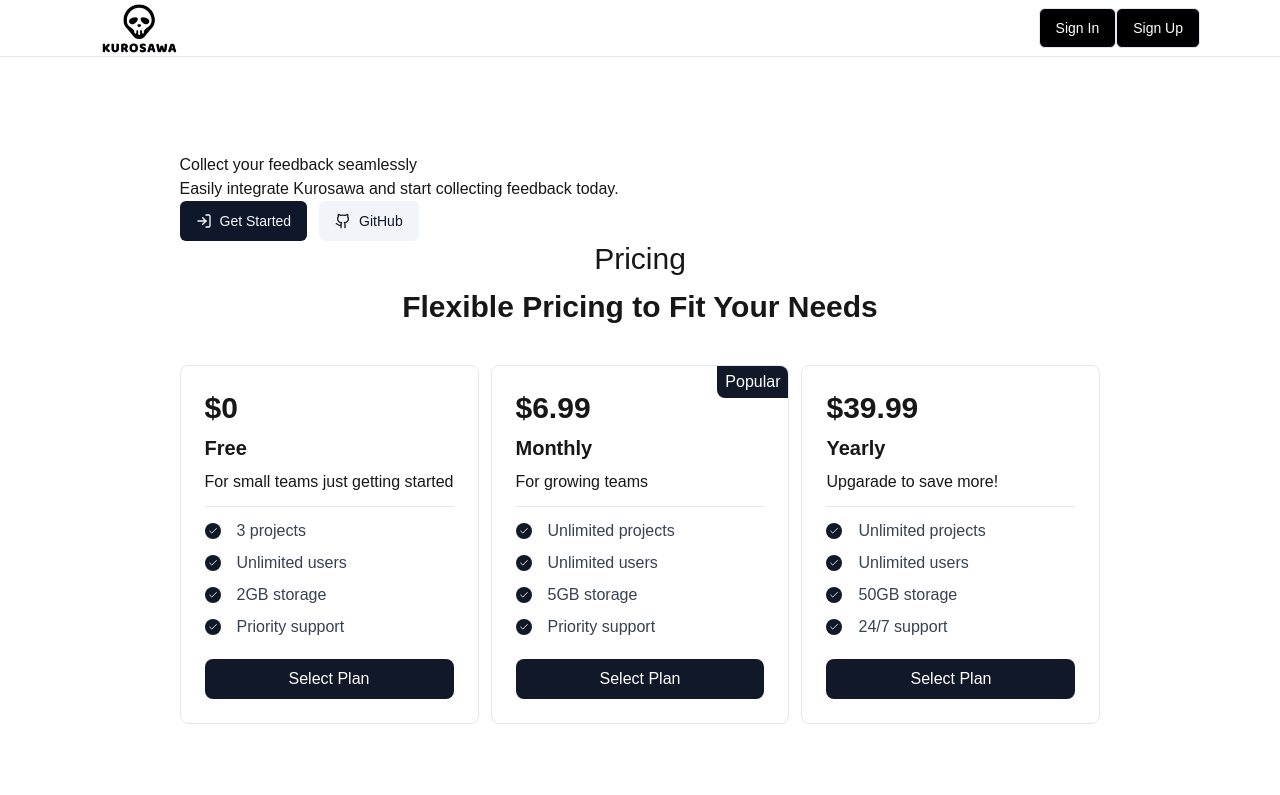
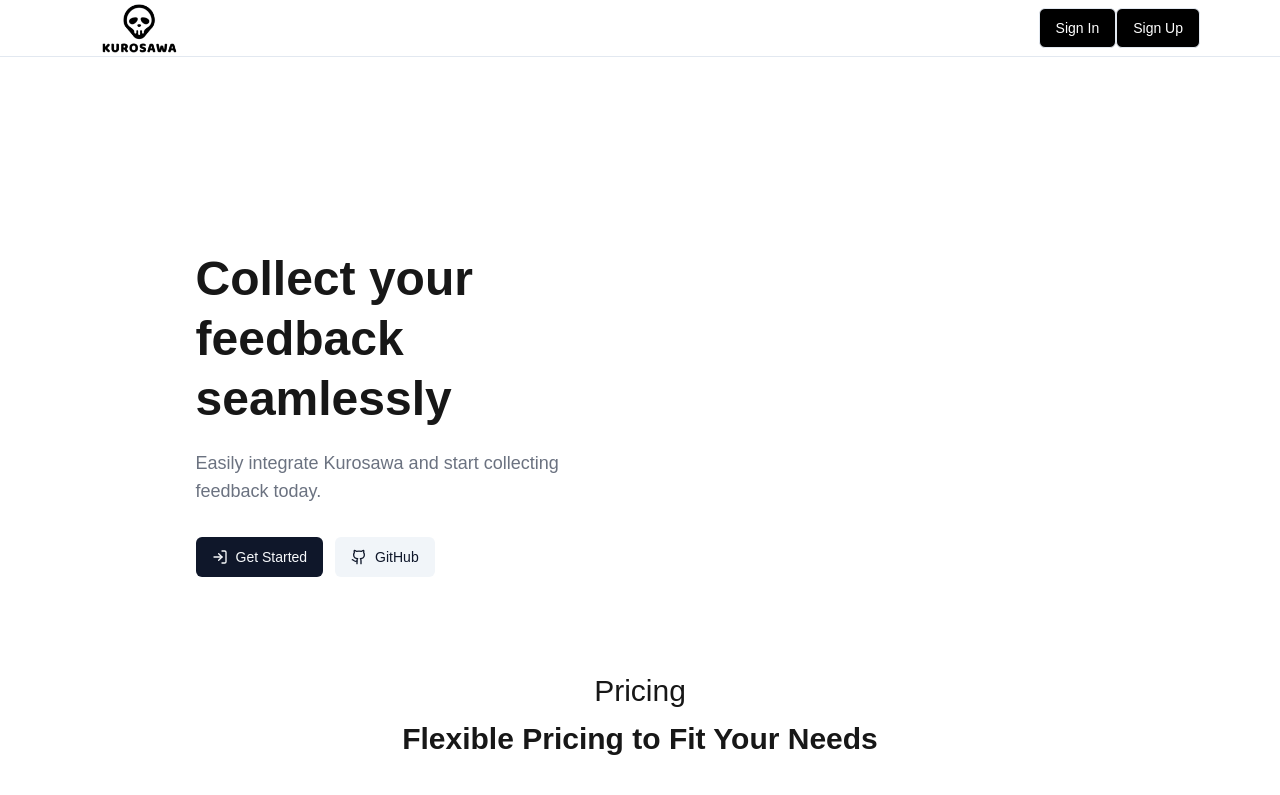
Before and after one commit to ppppppsmash/saasxxx, a Next.js app: page / in a window 1280 px wide. Shown: the top 795 px of the page. Built offline with nearby package versions, Linux system fonts and the light colour scheme; no server answers.

Commit message:
feat: add hero section styling

```diff
--- a/app/landing-page/hero.tsx
+++ b/app/landing-page/hero.tsx
@@ -11,10 +11,10 @@ import { Button } from '@/components/ui/button';
 const Hero = () => {
   return (
     <section className="grow">
-      <div>
-        <div>
-          <h1>Collect your feedback seamlessly</h1>
-          <p>Easily integrate Kurosawa and start collecting feedback today.</p>
+      <div className="container mx-auto px-4 my-24">
+        <div className="max-w-sm mb-8">
+          <h1 className="mb-5 text-5xl font-extrabold leading-tight">Collect your feedback seamlessly</h1>
+          <p className="text-gray-500 text-lg">Easily integrate Kurosawa and start collecting feedback today.</p>
         </div>
         <div>
           <SignedOut>
```
